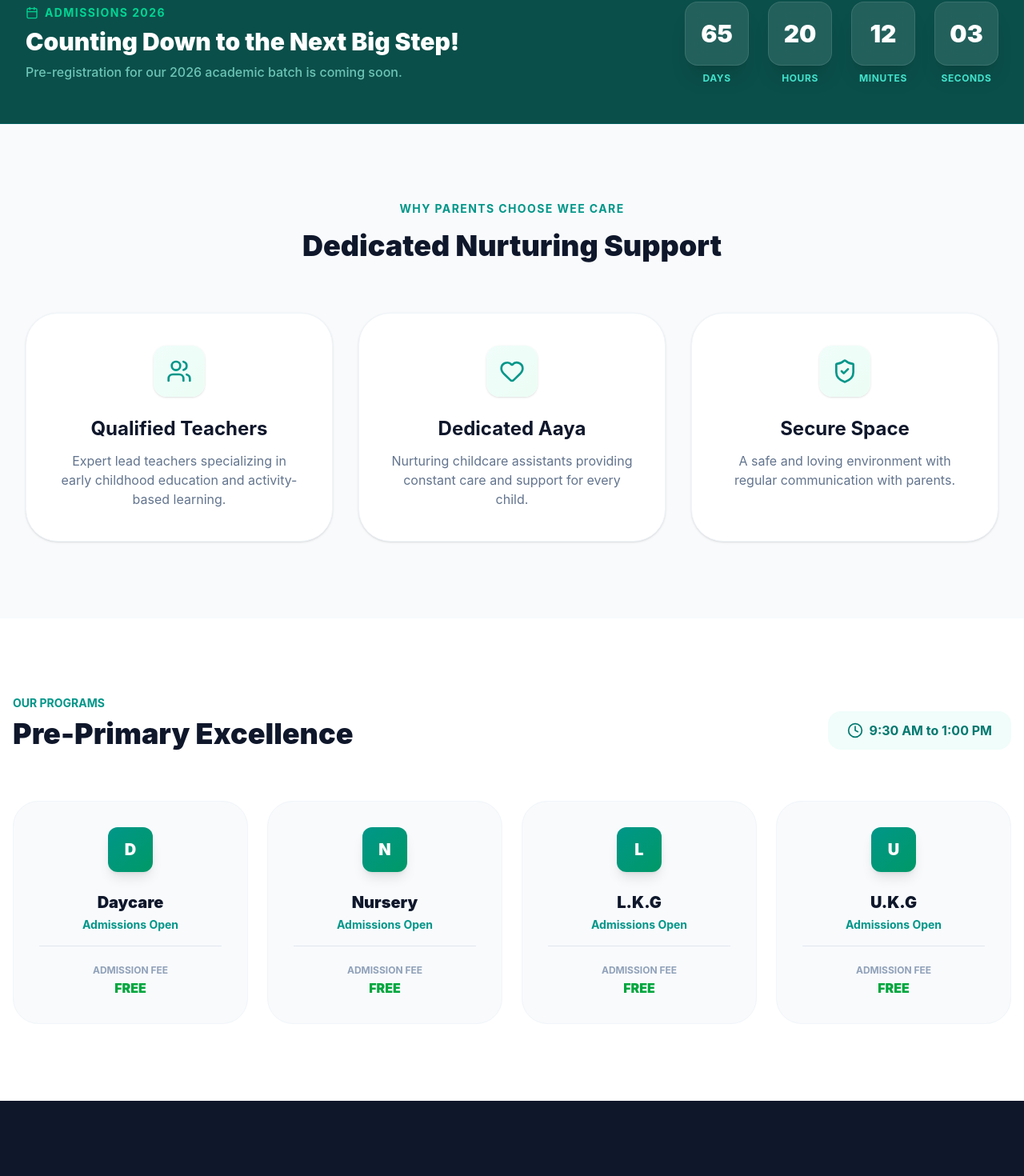
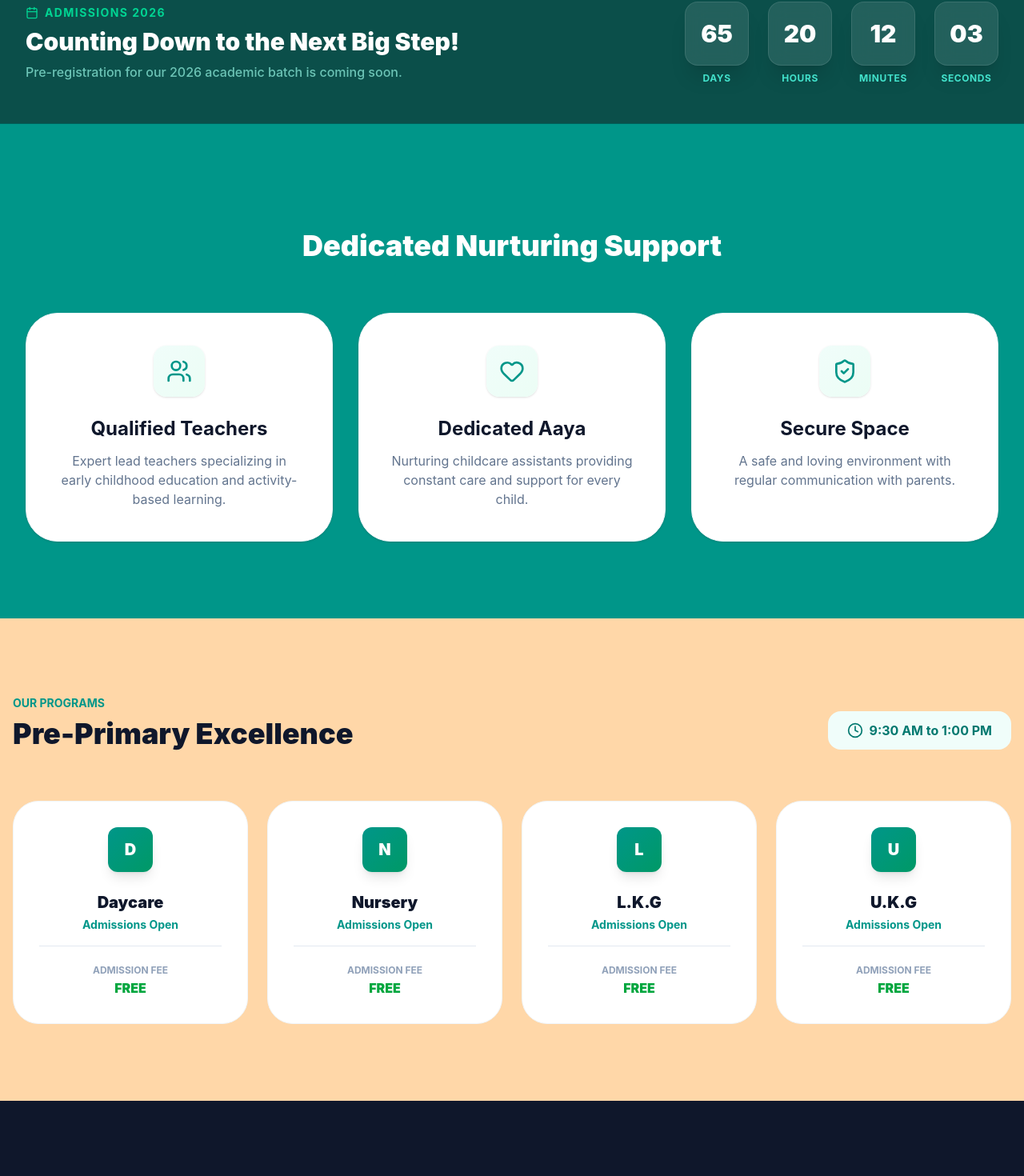
Before and after one commit to shoebsmk/wee-care-react, a React (Vite) app: page / in a window 1280 px wide. Shown: the part 856-2326 px from the top of the page at 80% size. Built offline with nearby package versions, Linux system fonts and the light colour scheme.

Commit message:
style: Adjust background and text colors in the About and Programs components.

```diff
--- a/src/components/About.tsx
+++ b/src/components/About.tsx
@@ -2,10 +2,10 @@
 
 const About: React.FC = () => {
     return (
-        <section id="about" className="py-24 bg-slate-50">
+        <section id="about" className="py-24 bg-teal-600">
             <div className="max-w-7xl mx-auto px-4 sm:px-6 lg:px-8 text-center">
                 <h2 className="text-sm font-bold text-teal-600 uppercase tracking-widest mb-4">Why Parents Choose Wee Care</h2>
-                <h3 className="text-4xl font-black text-slate-900 mb-16">Dedicated Nurturing Support</h3>
+                <h3 className="text-4xl font-black text-white mb-16">Dedicated Nurturing Support</h3>
                 <div className="grid md:grid-cols-3 gap-8">
                     <div className="bg-white p-10 rounded-[2.5rem] shadow-sm border border-slate-100 hover:border-teal-200 hover:shadow-xl hover:-translate-y-1 transition-all duration-300">
                         <div className="w-16 h-16 bg-gradient-to-br from-teal-50 to-emerald-50 text-teal-600 rounded-2xl flex items-center justify-center mb-6 mx-auto shadow-sm">
--- a/src/components/Programs.tsx
+++ b/src/components/Programs.tsx
@@ -3,7 +3,7 @@
 
 const Programs: React.FC = () => {
     return (
-        <section id="programs" className="py-24 bg-white">
+        <section id="programs" className="py-24 bg-orange-200">
             <div className="max-w-7xl mx-auto px-4">
                 <div className="flex flex-col md:flex-row justify-between items-end mb-16 gap-4">
                     <div>
@@ -16,7 +16,7 @@
                 </div>
                 <div className="grid md:grid-cols-4 gap-6">
                     {schoolInfo.programs.map((prog, i) => (
-                        <div key={i} className="bg-slate-50 rounded-[2rem] p-8 border border-slate-100 text-center hover:border-teal-300 hover:shadow-lg hover:-translate-y-1 transition-all duration-300">
+                        <div key={i} className="bg-white rounded-[2rem] p-8 border border-slate-100 text-center hover:border-teal-300 hover:shadow-lg hover:-translate-y-1 transition-all duration-300">
                             <div className="w-14 h-14 bg-gradient-to-br from-teal-600 to-emerald-600 text-white rounded-xl flex items-center justify-center mx-auto mb-6 shadow-lg">
                                 <span className="text-xl font-black">{prog.name[0]}</span>
                             </div>
```
